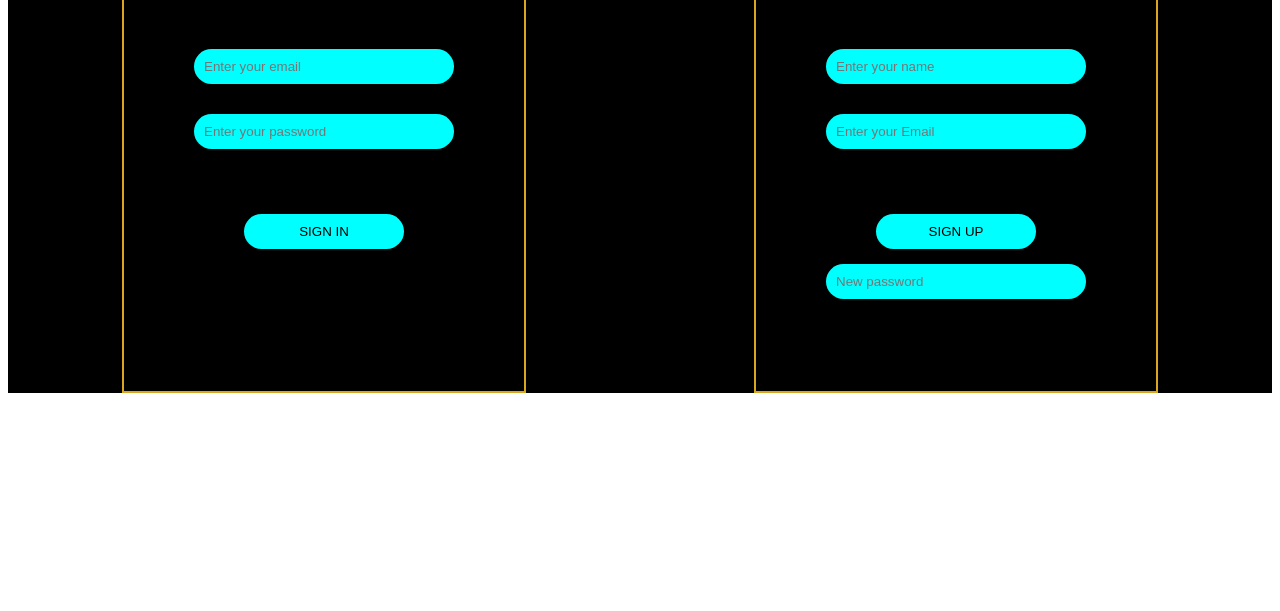
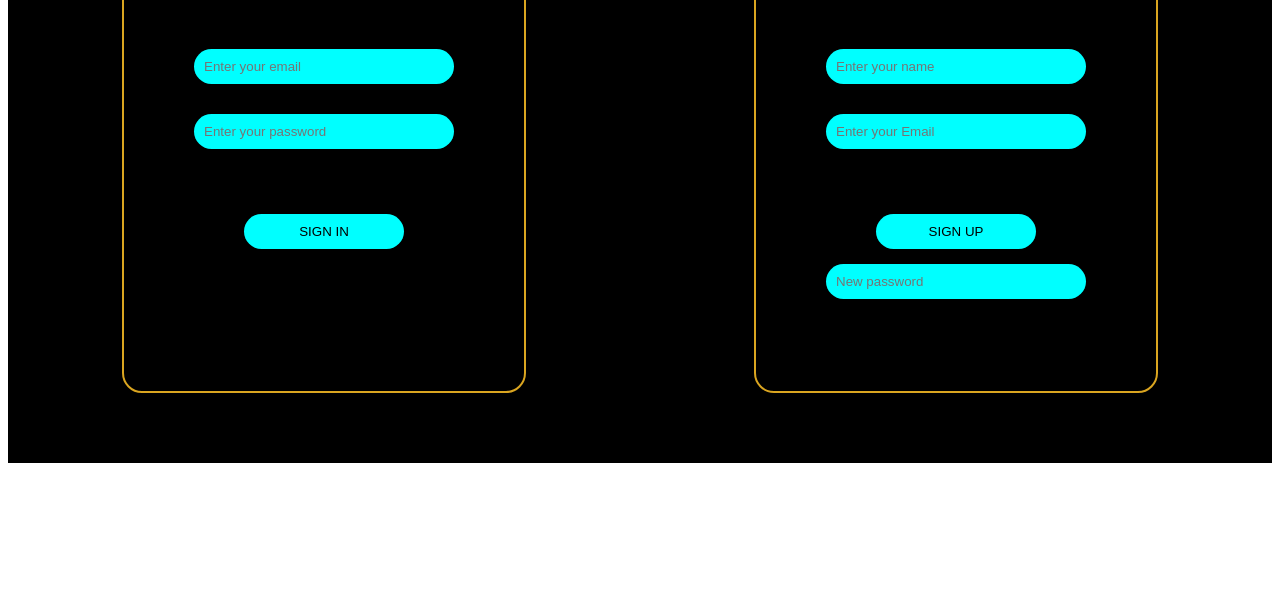
Before and after one commit to SyedRizvi786110/Login-UI, a plain HTML site: page index.html in a window 1280 px wide. Shown: the part 189-800 px from the top of the page. Drawn offline with Linux system fonts and the light colour scheme.

Commit message:
Update style.css

```diff
--- a/style.css
+++ b/style.css
@@ -17,6 +17,8 @@
     border: 2px solid goldenrod;
     align-items: center;
     margin-top:70px ;
+    margin-bottom:70px;
+    border-radius:20px;
 
 
 }
```
